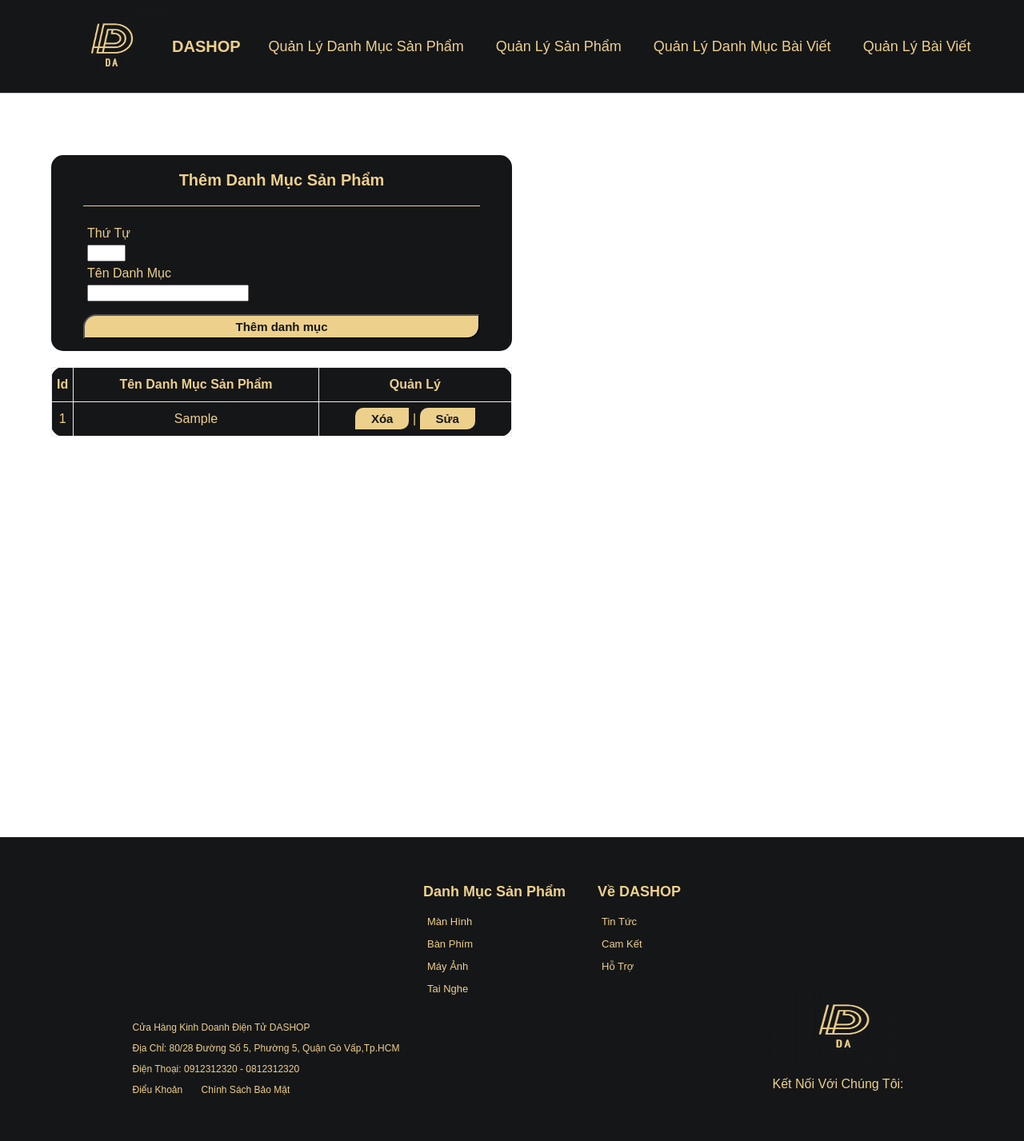
After one commit to DEVQuang/DASHOP, a PHP site: page /admincp/index.php?action=quanlydanhmucsanpham&query=them in a window 1280 px wide; the page is wider, and only the part inside the window is pictured. The commit adds this page. Shown: that part at 80% size. Run offline with PHP 8.4, Linux system fonts and the light colour scheme; tables that the repository leaves empty or names only in its code hold one stand-in row (values such as "Sample post").

Commit message:
Done Product Portfolio

```diff
--- /dev/null
+++ b/admincp/index.php
@@ -0,0 +1,30 @@
+<!DOCTYPE html>
+<html lang="en">
+<head>
+    <meta charset="UTF-8">
+    <meta http-equiv="X-UA-Compatible" content="IE=edge">
+    <meta name="viewport" content="width=device-width, initial-scale=1.0">
+    <link rel="stylesheet" href="../css/styleadmincp.css">
+    <link rel="stylesheet" href="../css/style.css">
+    <!-- <link rel="stylesheet" href="../css/them.css"> -->
+    <title>AdminPage</title>
+</head>
+<body>
+    <h3>Welcome to Admin</h3>
+    <?php
+      include("config/config.php");
+    ?>
+    <?php
+     include("modules/header.php");
+    ?>
+      <div class="wrapper">
+      <?php
+
+            include("modules/main.php");
+      ?>
+    </div>
+    <?php
+      include("modules/footer.php");
+    ?>
+</body>
+</html>
--- /dev/null
+++ b/admincp/modules/dashboard.php
@@ -0,0 +1 @@
+<p>Welcome to dashboard</p>
--- a/admincp/modules/footer.php
+++ b/admincp/modules/footer.php
@@ -0,0 +1,55 @@
+
+     <div class="footer">
+        <div class="footer_container">
+            <div class="footer_content">
+                <div class="footer_content_top">
+                <div class="footer_group">
+                    <ul class="footer_list">
+                        <h1 class="footer_title">Danh mục sản phẩm</h1>
+                        <li class="footer_item"><a href="" class="footerlink">Màn hình</a></li>
+                        <li class="footer_item"><a href="" class="footerlink">Bàn phím</a> </li>
+                        <li class="footer_item"><a href="" class="footerlink">Máy ảnh</a> <li>
+                        <li class="footer_item"><a href="" class="footerlink">Tai nghe</a> </li>
+                    </ul>
+                </div>
+
+                <div class="footer_group">
+                    <ul class="footer_list">
+                        <h1 class="footer_title">Về DASHOP</h1>
+                        <li class="footer_item"><a href="" class="footerlink">Tin tức </a></li>
+                        <li class="footer_item"><a href="" class="footerlink">Cam kết</a> </li>
+                        <li class="footer_item"><a href="" class="footerlink">Hỗ trợ</a> <li>
+
+                    </ul>
+                </div>
+            </div>
+            </div>
+            <div class="footer_content">
+                <div class="footer_copyright_bottom">
+                    <div class="footer_copyright_text">
+                        <p class="footer_info">Cửa hàng kinh doanh điện tử DASHOP</p>
+                        <p class="footer_info">Địa chỉ: 80/28 đường số 5, phường 5, quận Gò Vấp,Tp.HCM</p>
+                        <p class="footer_info">Điện thoại: 0912312320 - 0812312320</p>
+                        <p class="footer_rules">Điểu Khoản </p>
+                        <p class="footer_rules">Chính sách bảo mật</p>
+
+                    </div>
+
+                    <div class="footer_copyright_social">
+                        <div class="footer_copyright_logo">
+                            <a href="">
+                                <img src="../img/logo_DA.png" alt="">
+                            </a>
+                        </div>
+
+                        <ul class="footer_list_icon">
+                            <p>Kết nối với chúng tôi:</p>
+                                <li class="footer_item"><a href="" class="footerlink"><i class=" footer_icon fa-brands fa-instagram"></i></a></li>
+                                <li class="footer_item"><a href="" class="footerlink"><i class=" footer_icon fa-brands fa-facebook"></i></a><li>
+                                <li class="footer_item"><a href="" class="footerlink"><i class=" footer_icon fa-brands fa-youtube"></i></a> </li>
+                        </ul>
+                    </div>
+                </div>
+            </div>
+        </div>
+     </div>
--- a/admincp/modules/header.php
+++ b/admincp/modules/header.php
@@ -0,0 +1,15 @@
+<div class="header">
+    <div class="navbar" id="Header">
+        <div class="navbar_collapse">
+            <a href="index.php" class="nav_brand"><img src="../img/logo_DA.png"></a>
+                <a href="index.php" class="nav_brand">DASHOP</a>
+            <ul class="navbar_nav">
+                <li class="nav_item"><a href="index.php?action=quanlydanhmucsanpham&query=them" class="nav_link">Quản lý danh mục sản phẩm</a></li>
+                <li class="nav_item product"><a href="index.php?action=quanlysanpham&query=them" class="nav_link">Quản lý sản phẩm</a></li>
+                <li class="nav_item introduce"><a href="index.php?action=quanlydanhmucbaiviet&query=them" class="nav_link">Quản lý danh mục bài viết</a></li>
+                <li class="nav_item introduce"><a href="index.php?action=quanlybaiviet&query=them" class="nav_link">Quản lý bài viết</a></li>
+            </ul>
+        </div>
+
+    </div>
+</div>
--- a/admincp/modules/main.php
+++ b/admincp/modules/main.php
@@ -0,0 +1,22 @@
+<div class="clear"></div>
+<div class="main">
+<?php
+             if(isset($_GET['action'])&&$_GET['query']){
+                $temp = $_GET["action"];
+                $query = $_GET["query"];
+             }else{
+                $temp = '';
+                $query ='';
+             }
+             if($temp == 'quanlydanhmucsanpham' && $query =='them'){
+                include("modules/quanlydanhmucsp/them.php");
+                include("modules/quanlydanhmucsp/lietke.php");
+             }elseif($temp == 'quanlydanhmucsanpham' && $query =='sua'){
+
+               include("modules/quanlydanhmucsp/sua.php");
+             }
+             else{
+                include("modules/dashboard.php");
+             }
+            ?>
+</div>
--- /dev/null
+++ b/admincp/modules/quanlydanhmucsp/lietke.php
@@ -0,0 +1,27 @@
+<?php
+    $sql_lietke_danhmucsp = "SELECT * FROM tb_danhmuc ORDER BY thutu DESC";
+    $query_lietke_danhmucsp =   mysqli_query($mysqli,$sql_lietke_danhmucsp);
+?>
+<table class="list_product_portfolio" border="1" width="50%" style="border-collapse: collapse;" >
+  <tr>
+    <th>Id</th>
+    <th>Tên danh mục sản phẩm</th>
+    <th>Quản lý</th>
+
+  </tr>
+  <?php
+   $i = 0;
+   while($row = mysqli_fetch_array($query_lietke_danhmucsp)){
+    $i++;
+  ?>
+  <tr>
+    <td><?php echo $i ?></td>
+    <td><?php echo $row['tendanhmuc'] ?></td>
+    <td>
+        <a href="modules/quanlydanhmucsp/xuly.php?iddanhmuc=<?php echo $row['id_danhmuc'] ?>">Xóa</a> <span>|</span> <a href="?action=quanlydanhmucsanpham&query=sua&iddanhmuc=<?php echo $row['id_danhmuc'] ?>">Sửa</a>
+    </td>
+  </tr>
+  <?php
+   }
+  ?>
+</table>
--- /dev/null
+++ b/admincp/modules/quanlydanhmucsp/them.php
@@ -0,0 +1,13 @@
+
+    <form class="product_portfolio" method="POST" action="modules/quanlydanhmucsp/xuly.php">
+        <h3 class="heading_product_portfolio">Thêm danh mục sản phẩm</h3>
+        <div class="txt_filed">
+        <lable class="lable_product_portfolio">Thứ tự</lable>
+        <input class="produc_portfolio_input" type="number" name="thutu">
+        </div>
+        <div class="txt_filed">
+        <lable class="lable_product_portfolio">Tên danh mục</lable>
+        <input class="produc_portfolio_input" name="tendanhmuc" type="text">
+        </div>
+        <input class="product_portfolio_submit"type="submit" value="Thêm danh mục" name="themdanhmuc">
+    </form>
--- a/css/style.css
+++ b/css/style.css
@@ -5,6 +5,7 @@ body{
 }
 html{
     font-family: sans-serif;
+    scroll-behavior: smooth;
 }
 .header{
     position: fixed;
@@ -28,7 +29,6 @@ html{
     margin: 153px  auto;
     height: 700px;
     width: 90%;
-
 }
 .nav_brand{
     display: flex;
@@ -55,15 +55,34 @@ html{
     padding: 10px;
 }
 .nav_item {
+     margin-left: 20px;
     list-style-type: none;
     margin-right: 10px;
     font-size: 18px;
+    padding: 5px;
+    position: relative;
+}
+.nav_item::after{
+    content:"";
+    margin-top: 2px;
+    height: 3px;
+    width: 0px;
+    background-color: #eec567;
+    position: absolute;
+
+    bottom: 0;
+    left: 0;
+    transition: all 0.3s ease-in-out;
+}
+.nav_item:hover::after{
+    width: 100%;
 }
 .nav_item i {
     font-weight: bold;
     font-size: 25px;
 }
 .nav_item a{
+
     display: block;
     color: #edd08b;
     text-decoration: none;
@@ -144,6 +163,8 @@ html{
     height: 30px;
     transition: all 0.2s ease-in;
     display: block;
+    font-size: 16px;
+    font-weight: 600;
 }
 .slidebar_item a {
     text-decoration: None;
@@ -160,13 +181,13 @@ html{
 }
 .slidebar_item a::after{
     content:"";
-    height: 5px;
+    height: 3px;
     width: 0px;
-    background-color: #151618;
+    background-color: #eec567;
     position: absolute;
     bottom: 0;
     left: 0;
-    transition: all 0.4s ease-in-out;
+    transition: all 0.5s ease-in-out;
  }
 .slidebar_item a:hover::after{
     width: 50%;
--- /dev/null
+++ b/css/styleadmincp.css
@@ -0,0 +1,86 @@
+body{
+    text-transform: capitalize;
+}
+.product_portfolio{
+    width: 50%;
+    background-color: #151618;
+    padding: 0 40px;
+    box-sizing: border-box;
+    border-radius: 15px;
+}
+.lable_product_portfolio , .heading_product_portfolio{
+    color: #edd08b;
+}
+
+
+.heading_product_portfolio{
+    text-align: center;
+    padding: 20px 0 20px 0;
+    border-bottom: 1px solid #edd08b;
+    font-size: 20px;
+}
+form .txt_filed{
+    display: flex;
+    flex-direction: column;
+    margin: 15px 0;
+    padding: 5px 5px;
+    height: 25px;
+}
+.txt_filed input{
+    width: 40%;
+    margin: 5px 0;
+}
+.txt_filed input[type=number]{
+    width: 40px;
+
+}
+.product_portfolio_submit{
+    width: 100%;
+    padding: 5px;
+    margin: 15px 0;
+    background-color: #edd08b;
+    color: #151618;
+    font-size: 15px;
+    font-weight: 600;
+    border-top-left-radius: 16px;
+    border-bottom-right-radius: 16px;
+    transition: all 0.5s ease-in-out;
+}
+.product_portfolio_submit:hover{
+    background-color: #edcf8bbe;
+    border-radius: 40px;
+}
+.list_product_portfolio{
+    margin-top: 20px;
+    padding: 60px;
+    background-color: #151618;
+    color: #edd08b;
+    text-align: center;
+    border-radius: 15px;
+    border: none;
+}
+.list_product_portfolio th{
+    height: 40px;
+}
+.list_product_portfolio td{
+    height: 40px;
+}
+.list_product_portfolio a{
+    text-decoration: none;
+    border: #edd08b;
+    padding: 5px 20px;
+    background-color: #edd08b;
+    color: #151618;
+    font-size: 15px;
+    font-weight: 600;
+    border-bottom-right-radius: 10px;
+    border-top-left-radius: 10px ;
+    transition: all 0.5s ease-in-out;
+}
+.list_product_portfolio a:hover{
+    background-color: #edcf8bbe;
+    border-radius: 20px;
+}
+.list_product_portfolio span{
+        font-size: 16px;
+}
--- /dev/null
+++ b/css/them.css
@@ -0,0 +1,3 @@
+.product_portfolio--add{
+    width: 30%;
+}
```
Also changed, not shown: admincp/modules/index.php (deleted, +0 -12 lines), admincp/modules/quanlydanhmucsp/sua.php (added, +25 -0 lines), admincp/modules/quanlydanhmucsp/xuly.php (added, +23 -0 lines), admincp/login.php (added), admincp/modules/login.php (deleted).
